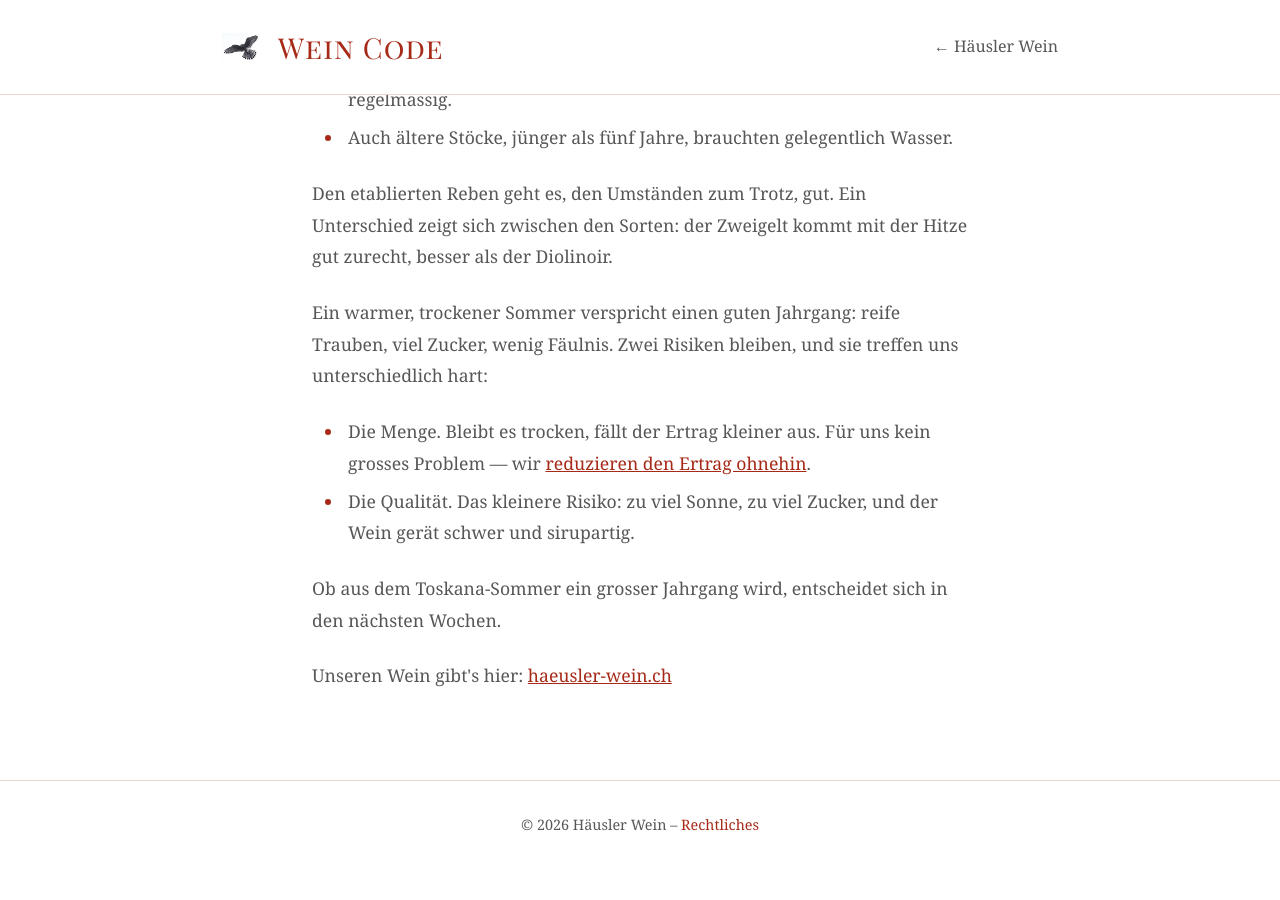
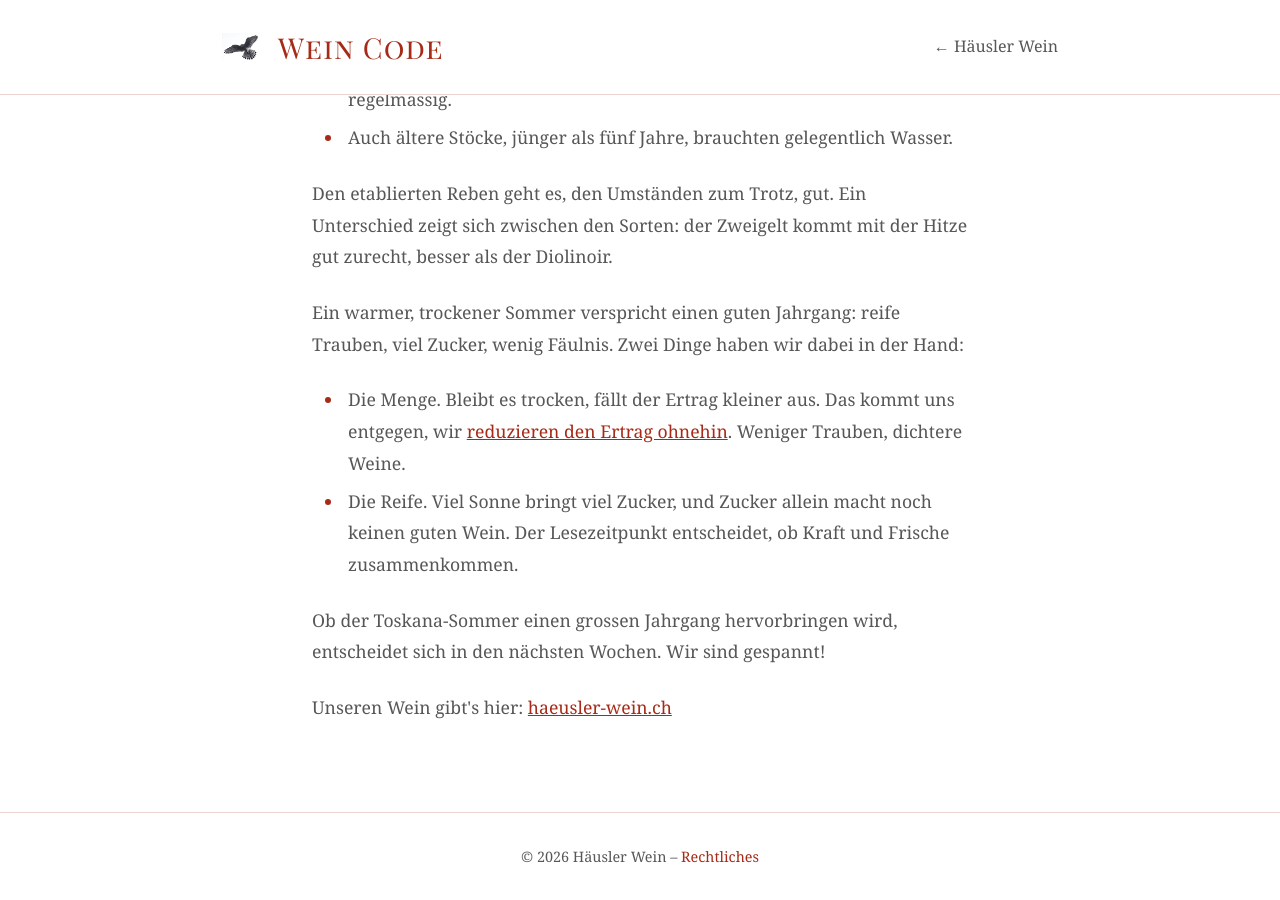
Before and after one commit to github-rha/blog.haeusler-wein, a Jekyll site: the page built from _posts/2026-07-28-muttenz-oder-toskana.md, in a window 1280 px wide and 900 px high, scrolled down 2132 px. Built offline with Jekyll 4.4.1, drawn with Linux system fonts in a browser that asks for light colours; before the commit the page ends 3000 px from its top, so only the background shows below that.

Commit message:
Reframe the closing of «Muttenz oder Toskana?»
The two open points read as complaints about the weather. They are
things we steer, not things that happen to us, so the section now names
them as such and closes on what we are looking forward to.

```diff
--- a/_posts/2026-07-28-muttenz-oder-toskana.md
+++ b/_posts/2026-07-28-muttenz-oder-toskana.md
@@ -30,9 +30,9 @@ Das merken die Reben, vor allem die jungen. Ihre Wurzeln reichen noch nicht tief
 
 Den etablierten Reben geht es, den Umständen zum Trotz, gut. Ein Unterschied zeigt sich zwischen den Sorten: der Zweigelt kommt mit der Hitze gut zurecht, besser als der Diolinoir.
 
-Ein warmer, trockener Sommer verspricht einen guten Jahrgang: reife Trauben, viel Zucker, wenig Fäulnis. Zwei Risiken bleiben, und sie treffen uns unterschiedlich hart:
+Ein warmer, trockener Sommer verspricht einen guten Jahrgang: reife Trauben, viel Zucker, wenig Fäulnis. Zwei Dinge haben wir dabei in der Hand:
 
-* Die Menge. Bleibt es trocken, fällt der Ertrag kleiner aus. Für uns kein grosses Problem — wir [reduzieren den Ertrag ohnehin]({% post_url 2026-07-19-ertragsreduktion %}).
-* Die Qualität. Das kleinere Risiko: zu viel Sonne, zu viel Zucker, und der Wein gerät schwer und sirupartig.
+* Die Menge. Bleibt es trocken, fällt der Ertrag kleiner aus. Das kommt uns entgegen, wir [reduzieren den Ertrag ohnehin]({% post_url 2026-07-19-ertragsreduktion %}). Weniger Trauben, dichtere Weine.
+* Die Reife. Viel Sonne bringt viel Zucker, und Zucker allein macht noch keinen guten Wein. Der Lesezeitpunkt entscheidet, ob Kraft und Frische zusammenkommen.
 
-Ob aus dem Toskana-Sommer ein grosser Jahrgang wird, entscheidet sich in den nächsten Wochen.
+Ob der Toskana-Sommer einen grossen Jahrgang hervorbringen wird, entscheidet sich in den nächsten Wochen. Wir sind gespannt!
```
